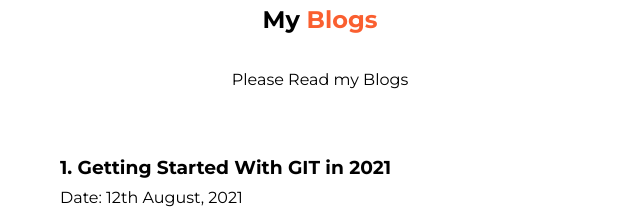
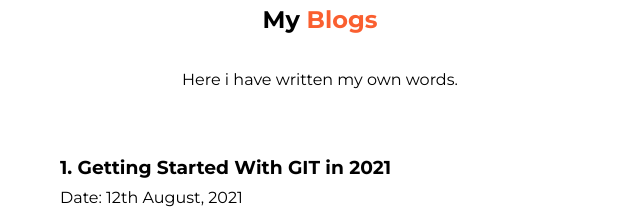
Before and after one commit to spraveenofficial/mark3, a plain HTML site: page blog.html in a window 1280 px wide. Shown: the part 362-572 px from the top of the page, 320-960 px from the left. Drawn offline with Linux system fonts and the light colour scheme.

Commit message:
Fixed blog message

```diff
--- a/blog.html
+++ b/blog.html
@@ -29,7 +29,7 @@
         My <span class='projectred'>Blogs</span>
     </h2>
     <p>
-        Please Read my Blogs
+        Here i have written my own words.
     </p>
 </div>
 <div class="projectslist">
```
